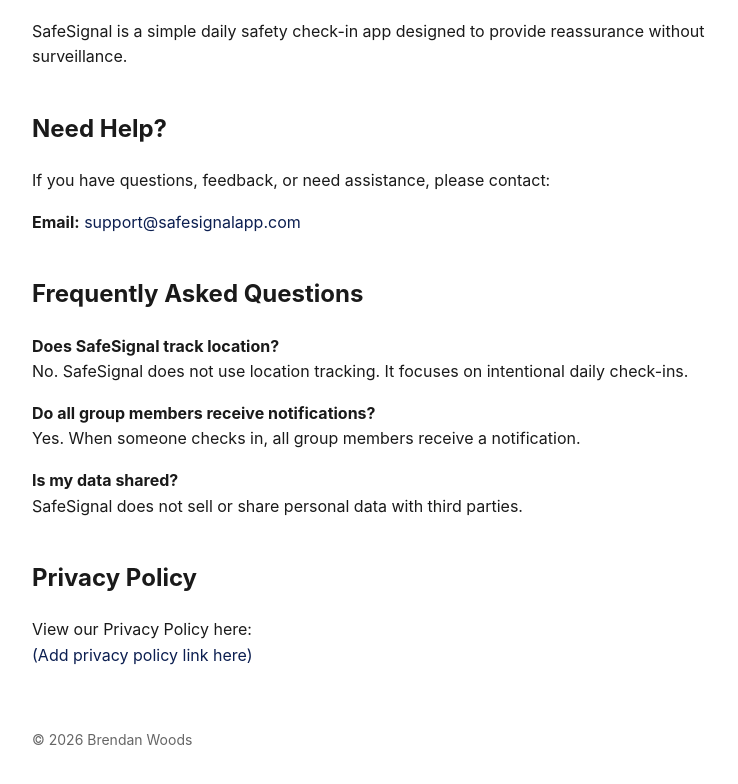
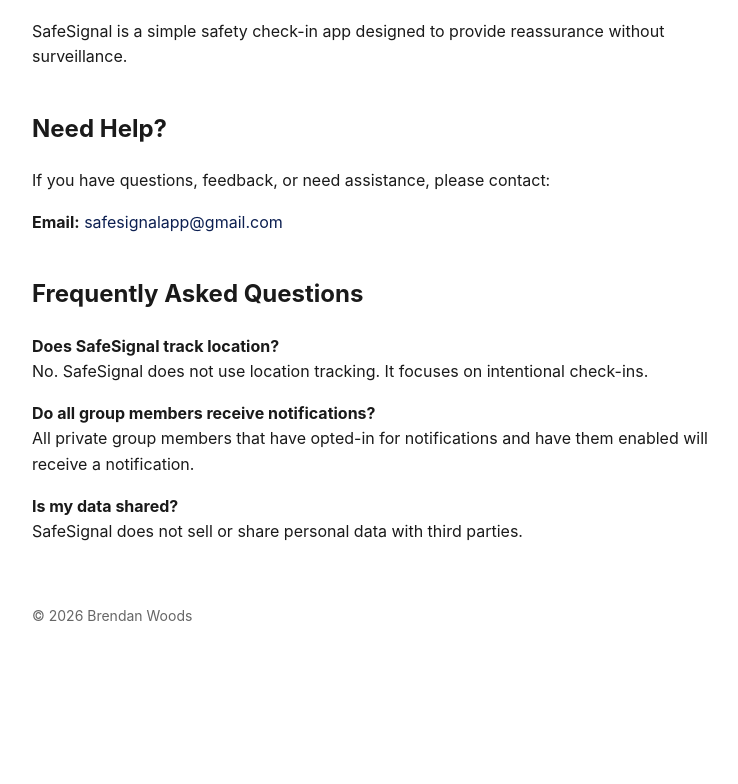
Before and after one commit to woodsy-24/safesignal-support, a plain HTML site: page index.html in a window 1280 px wide. Shown: the part 114-898 px from the top of the page, without its empty margins (258-996 px from the left). After the commit the page ends 801 px from the top, so only its background shows below. Drawn offline with Linux system fonts and the light colour scheme.

Commit message:
Revise text and email in index.html
Updated contact email and clarified FAQ responses.

```diff
--- a/index.html
+++ b/index.html
@@ -38,7 +38,7 @@
   <h1>SafeSignal Support</h1>
 
   <p>
-    SafeSignal is a simple daily safety check-in app designed to provide reassurance without surveillance.
+    SafeSignal is a simple safety check-in app designed to provide reassurance without surveillance.
   </p>
 
   <div class="section">
@@ -47,29 +47,20 @@
       If you have questions, feedback, or need assistance, please contact:
     </p>
     <p>
-      <strong>Email:</strong> <a href="mailto:support@safesignalapp.com">support@safesignalapp.com</a>
+      <strong>Email:</strong> <a href="mailto:safesignalapp@gmail.com">safesignalapp@gmail.com</a>
     </p>
   </div>
 
   <div class="section">
     <h2>Frequently Asked Questions</h2>
     <p><strong>Does SafeSignal track location?</strong><br>
-    No. SafeSignal does not use location tracking. It focuses on intentional daily check-ins.</p>
+    No. SafeSignal does not use location tracking. It focuses on intentional check-ins.</p>
 
     <p><strong>Do all group members receive notifications?</strong><br>
-    Yes. When someone checks in, all group members receive a notification.</p>
+    All private group members that have opted-in for notifications and have them enabled will receive a notification.</p>
 
     <p><strong>Is my data shared?</strong><br>
     SafeSignal does not sell or share personal data with third parties.</p>
-  </div>
-
-  <div class="section">
-    <h2>Privacy Policy</h2>
-    <p>
-      View our Privacy Policy here:
-      <br>
-      <a href="#">(Add privacy policy link here)</a>
-    </p>
   </div>
 
   <footer>
```
